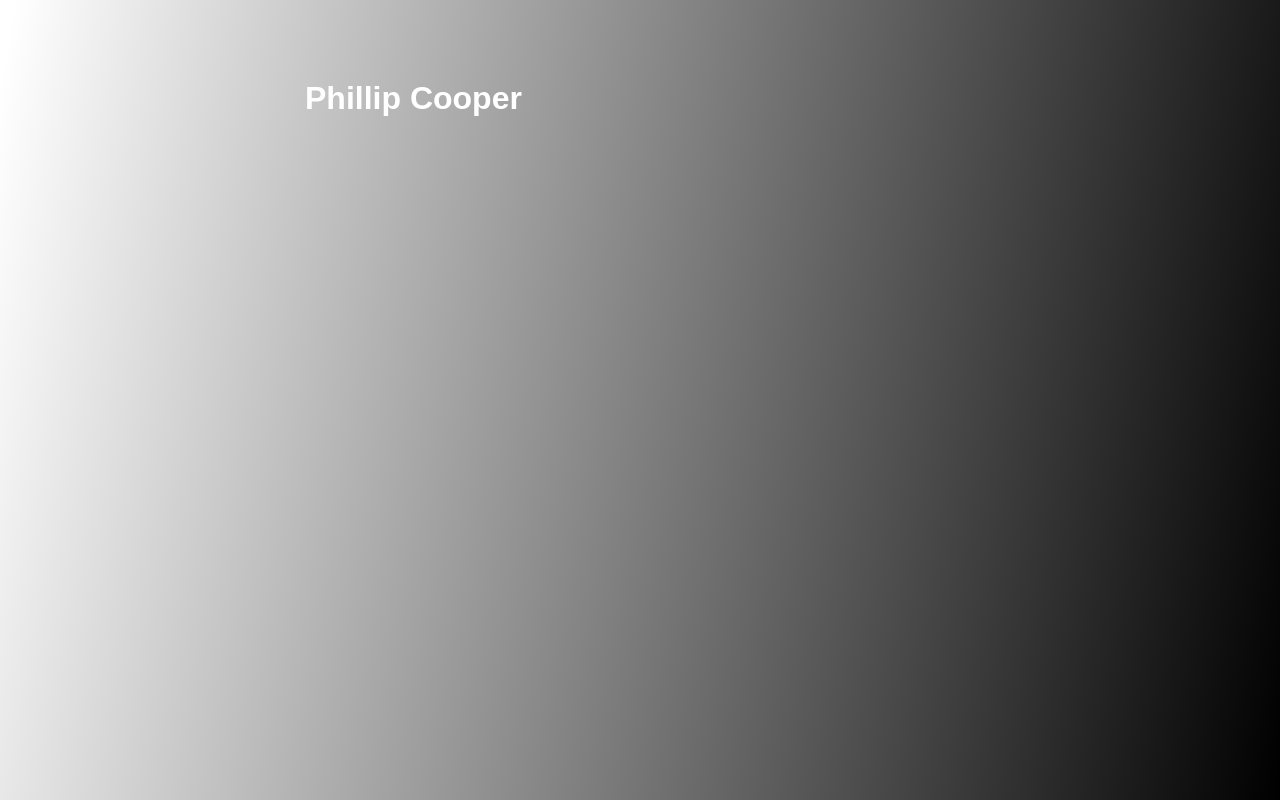
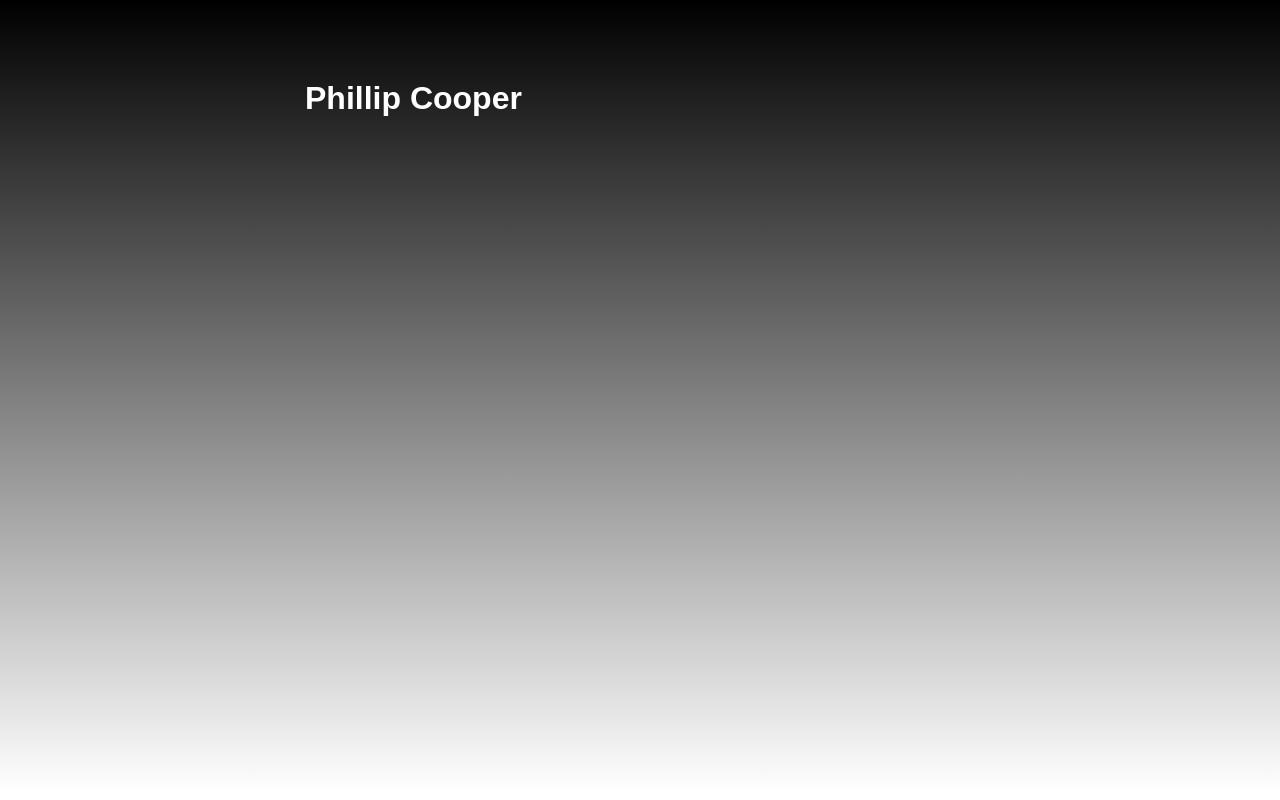
Before and after one commit to pjacooper/pjacooper.com, a plain HTML site: page index.html in a window 1280 px wide. Drawn offline with Linux system fonts and the light colour scheme.

Commit message:
Update style.css

```diff
--- a/style.css
+++ b/style.css
@@ -6,7 +6,7 @@ body {
     margin: 0;
     font-family: "Roboto Slab", sans-serif;
     color: #fff;
-    background-image: linear-gradient(100deg, #fff 1%, #000 100%);
+    background-image: linear-gradient(0deg, #fff 1%, #000 100%);
     background-repeat: no-repeat;
     background-attachment: fixed;
 }
```
